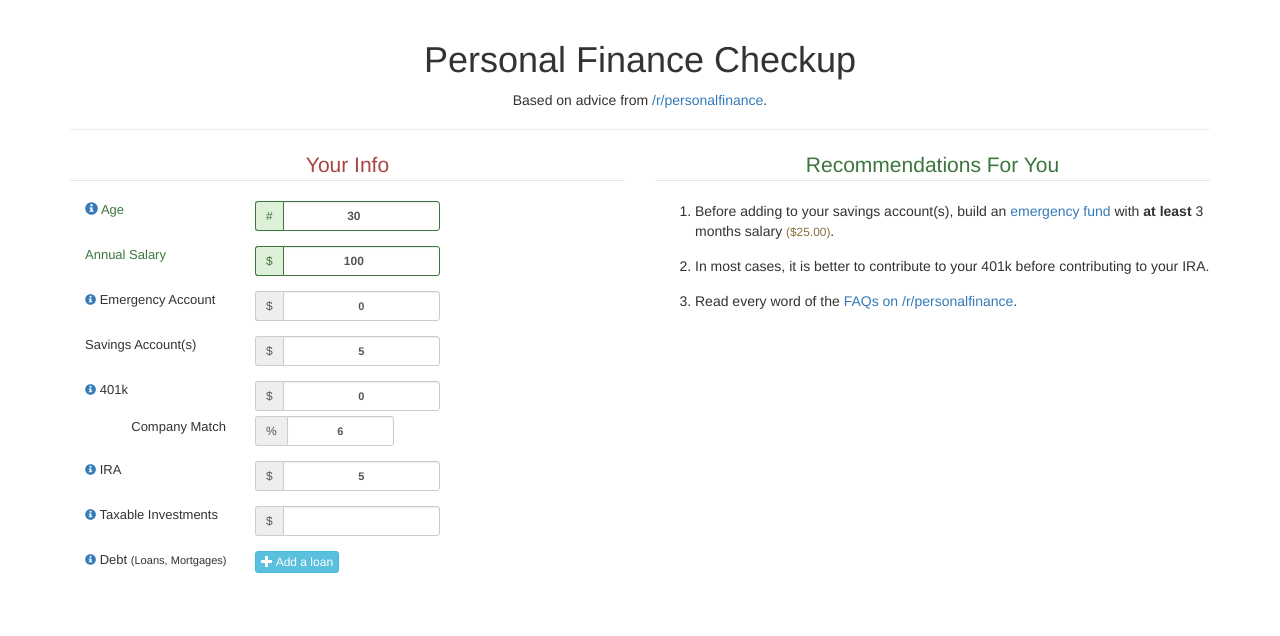
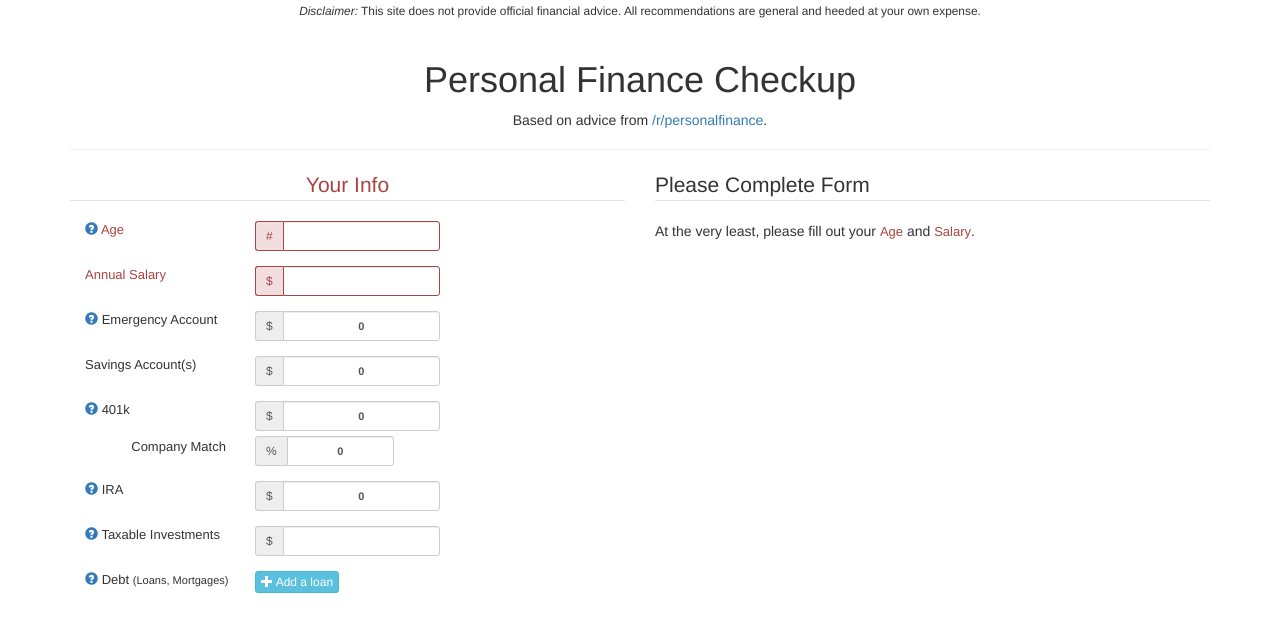
Before and after one commit to tariqbuilds/personal-finance-checkup, a plain HTML site: page index.html in a window 1280 px wide. Drawn offline with nearby package versions, Linux system fonts and the light colour scheme.

Commit message:
added disclaimer. new help icons.

```diff
--- a/app.js
+++ b/app.js
@@ -4,17 +4,17 @@ var pfc = angular.module('pfc', []);
 pfc.controller('body', function ($scope) {
 
   $scope.info = {
-    age: 30,
+    // age: 30,
     retirement_401k: {
       principle: 0,
-      company_match: 6,
+      company_match: 0,
     },
     loans: [
     ],
-    salary: 100,
-    savings_account: 5,
+    // salary: 0,
+    savings_account: 0,
     emergency_account: 0,
-    ira: 5
+    ira: 0
   };
 
   $scope.threeMonthsSalary = function () {
--- a/index.html
+++ b/index.html
@@ -5,17 +5,11 @@
 
         <!-- "I'm so meta. Even this" -->
         <meta name="viewport" content="width=device-width, initial-scale=1.0">
-        <meta name="description" content="Personal Finance checkup following the guidelines of /r/personalfinance on Reddit.">
+        <meta name="description" content="A simple personal finance checkup webapp following the guidelines of /r/personalfinance on Reddit.">
         <meta name="apple-mobile-web-app-capable" content="yes">
-
-        <!-- Favicon -->
-        <link rel="shortcut icon" href="favicon.ico" type="image/x-icon">
-        <link rel="icon" href="favicon.ico" type="image/x-icon">
 
         <!-- Bootstrap -->
         <link rel="stylesheet" type="text/css" href="https://maxcdn.bootstrapcdn.com/bootswatch/3.3.4/darkly/bootstrap.min.css">
-
-        <link rel="stylesheet" type="text/css" href="https://cdnjs.cloudflare.com/ajax/libs/animate.css/3.2.6/animate.css">
 
         <!-- Angular Libs -->
         <script src="https://cdnjs.cloudflare.com/ajax/libs/angular.js/1.3.15/angular.min.js" type="text/javascript"></script>
@@ -44,9 +38,20 @@
         	.extra-spacing li {
         		margin-bottom: 15px;
         	}
+        	.sticky-footer {
+        		postion: fixed;
+        		bottom: 0;
+        	}
         </style>
     </head>
     <body ng-controller="body" class="container">
+
+        <div class="sticky-footer text-center">
+        	<small>
+	        	<em>Disclaimer:</em> This site does not provide official financial advice.
+	        	All recommendations are general and heeded at your own expense.
+	        </small>
+        </div>
 
         <div class="text-center page-header">
 	        <h1>Personal Finance Checkup</h1>
@@ -67,7 +72,7 @@
 				<div class="form-group" ng-class="{ 'has-success': mainForm.age.$valid, 'has-error': mainForm.age.$invalid }">
 					<label class="col-md-4 control-label" for="age">
 						<a target="_blank" href="https://www.reddit.com/r/personalfinance/wiki/teachme">
-							<i class="glyphicon glyphicon-info-sign"></i>
+							<i class="glyphicon glyphicon-question-sign"></i>
 						</a>
 							Age
 					</label>
@@ -88,7 +93,7 @@
 				<div class="form-group" ng-class="{ 'has-success': mainForm.salary.$valid, 'has-error': mainForm.salary.$invalid }">
 					<label class="col-md-4 control-label" for="salary">Annual Salary</label>
 					<div class="input-group input-group-sm col-md-4">
-	    				<span class="input-group-addon text-success">$</span>
+	    				<span class="input-group-addon">$</span>
 						<input
 							id="salary"
 							ng-model="info.salary"
@@ -104,7 +109,7 @@
 				<div class="form-group">
 					<label class="col-md-4 control-label" for="emergency_account">
 						<a target="_blank" href="http://www.reddit.com/r/personalfinance/wiki/emergencyfunds">
-							<small><i class="glyphicon glyphicon-info-sign"></i></small>
+							<i class="glyphicon glyphicon-question-sign"></i>
 						</a>
 							Emergency Account
 					</label>
@@ -139,7 +144,7 @@
 				<div class="form-group">
 					<label class="col-md-4 control-label" for="retirement_401k_principle">
 						<a target="_blank" href="http://www.reddit.com/r/personalfinance/wiki/401k">
-							<small><i class="glyphicon glyphicon-info-sign"></i></small>
+							<i class="glyphicon glyphicon-question-sign"></i>
 						</a>
 							401k
 					</label>
@@ -173,7 +178,7 @@
 				<div class="form-group">
 					<label class="col-md-4 control-label" for="ira">
 						<a target="_blank" href="http://www.reddit.com/r/personalfinance/wiki/iras">
-							<small><i class="glyphicon glyphicon-info-sign"></i></small>
+							<i class="glyphicon glyphicon-question-sign"></i>
 						</a>
 							IRA
 					</label>
@@ -192,7 +197,7 @@
 				<div class="form-group">
 					<label class="col-md-4 control-label" for="taxable_investments">
 						<a target="_blank" href="http://www.reddit.com/r/personalfinance/wiki/investing">
-							<small><i class="glyphicon glyphicon-info-sign"></i></small>
+							<i class="glyphicon glyphicon-question-sign"></i>
 						</a>
 							Taxable Investments
 					</label>
@@ -211,7 +216,7 @@
 				<div class="form-group form-inline">
 					<label class="col-md-4 control-label">
 						<a target="_blank" href="http://www.reddit.com/r/personalfinance/wiki/debt">
-							<small><i class="glyphicon glyphicon-info-sign"></i></small>
+							<i class="glyphicon glyphicon-question-sign"></i>
 						</a>
 							Debt <small>(Loans, Mortgages)</small></label>
 					<div class="input-group input-group-sm col-md-4">
@@ -254,9 +259,9 @@
 					<legend>Please Complete Form</legend>
 					<p>
 						At the very least, please fill out your
-						<span class="text-primary" ng-show="mainForm.age.$error.required"><label for="age">Age</label></span>
+						<span class="text-danger" ng-show="mainForm.age.$error.required"><label for="age">Age</label></span>
 						<span ng-show="mainForm.salary.$error.required && mainForm.age.$error.required"> and</span>
-						<span class="text-primary" ng-show="mainForm.salary.$error.required"> <label for="salary"> Salary</label></span>.
+						<span class="text-danger" ng-show="mainForm.salary.$error.required"> <label for="salary"> Salary</label></span>.
 					</p>
 				</div>
 
```
